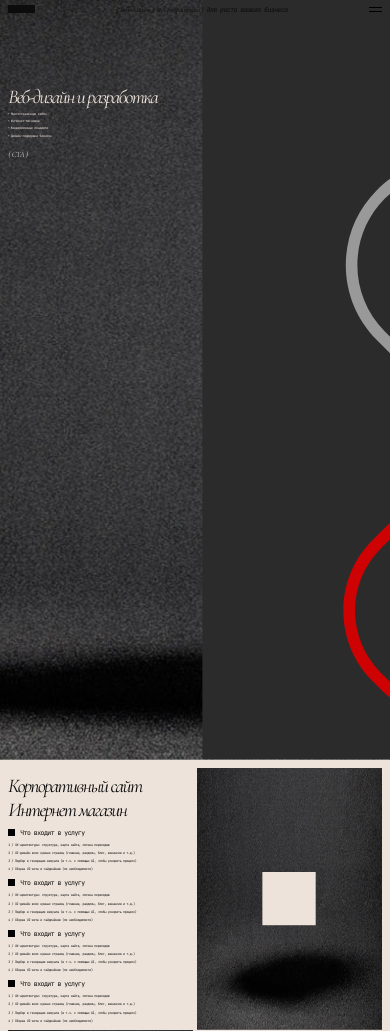
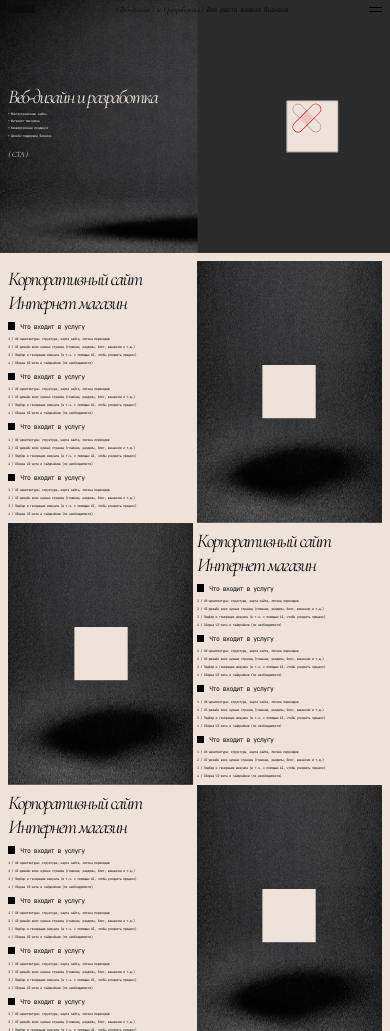
Before and after one commit to nelicepriatniy/horiz, a PHP site: page /blog.html in a window 390 px wide; the page is wider, and only the part inside the window is pictured. Shown: the top 1031 px of that part. Run offline with PHP 8.4, Linux system fonts and the light colour scheme.

Commit message:
first commit

```diff
--- a/blog.html
+++ b/blog.html
@@ -71,7 +71,8 @@
         <p class="description">( CTA )</p>
       </div>
       <img src="./media/bgs/blog.png" alt="" class="bg">
-      <img src="./media/svg.svg" alt="" class="dop-bg" style="transform: translate(1110rem, 180rem)">
+      <img src="./media/svg.svg" alt="" class="dop-bg"
+        style="transform: translate(1410rem, 480rem); width:200rem; height: 200rem; @media(max-width: 1024px) {width: 20rem; height: 20rem}">
     </section>
     <section class="text-block">
       <div class="container">
--- a/style/style.css
+++ b/style/style.css
@@ -246,6 +246,12 @@
 .hero {
   position: relative;
   min-height: 90vh;
+  padding-bottom: 100rem;
+}
+@media (max-width: 1024px) {
+  .hero {
+    min-height: 30vh;
+  }
 }
 .hero .bg {
   position: absolute;
--- a/style/style.scss
+++ b/style/style.scss
@@ -295,6 +295,11 @@
 .hero {
   position: relative;
   min-height: 90vh;
+  padding-bottom: 100rem;
+
+  @media (max-width: 1024px) {
+    min-height: 30vh;
+  }
 
   .bg {
     position: absolute;
```
Also changed, not shown: 1 other file.
